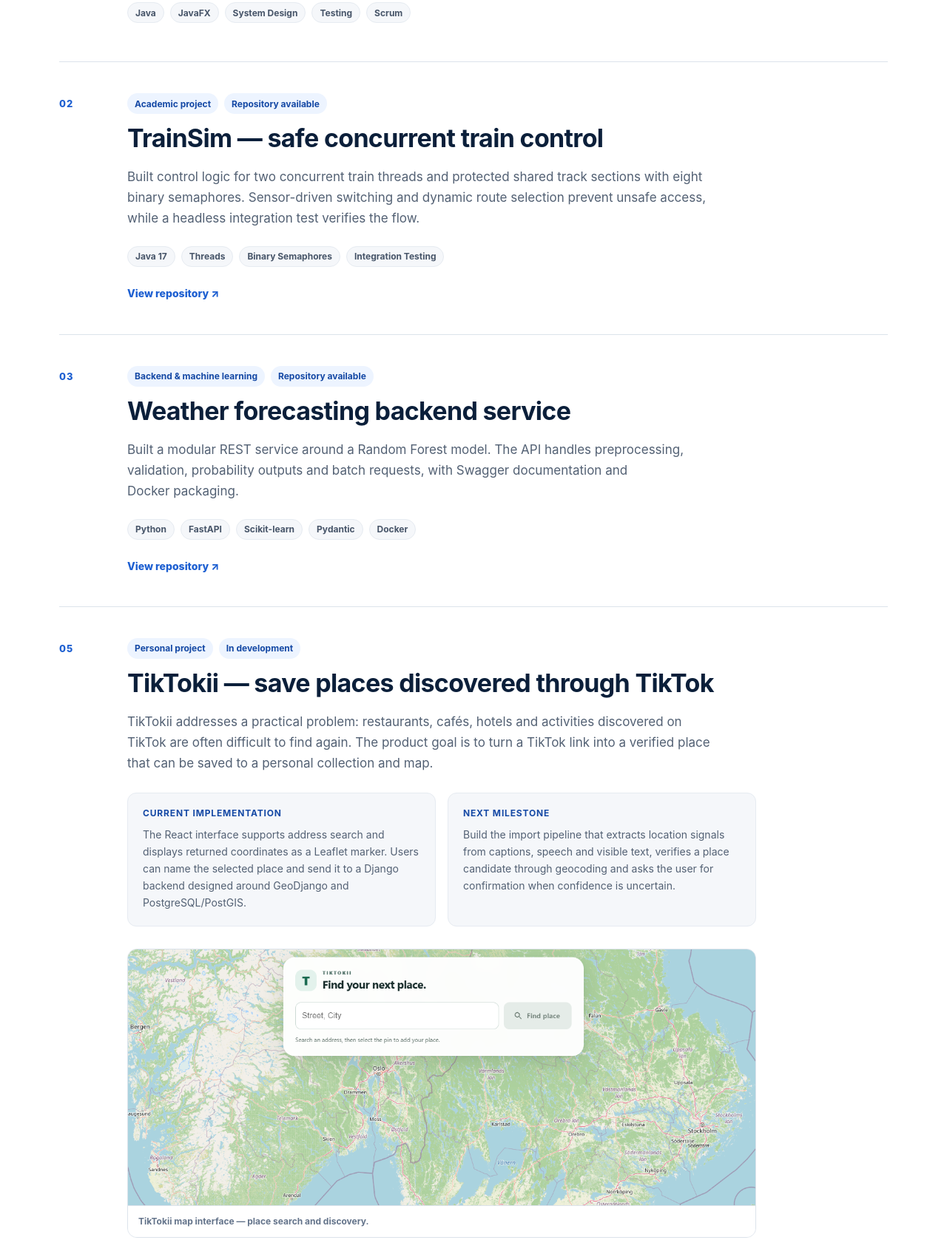
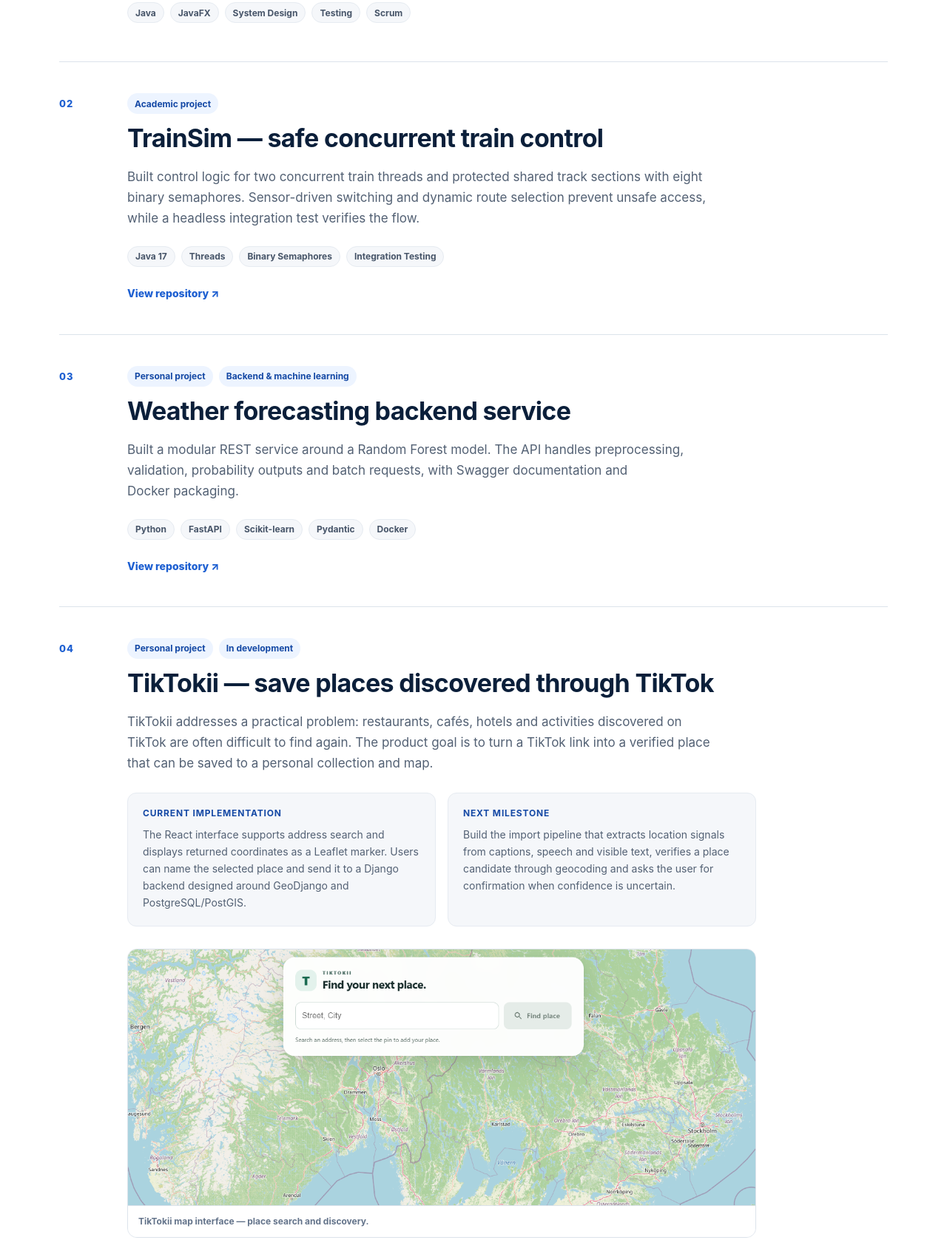
Before and after one commit to Mouqla/portfolio, a website: page index.html in a window 1280 px wide. Shown: the part 2496-4173 px from the top of the page at 74% size. Drawn offline with Linux system fonts and the light colour scheme.

Commit message:
fixed some issues (#4)

```diff
--- a/index.html
+++ b/index.html
@@ -238,9 +238,6 @@
               <div class="project-content">
                 <div class="project-meta">
                   <span data-i18n="projects.academic">Academic project</span>
-                  <span data-i18n="projects.repositoryAvailable"
-                    >Repository available</span
-                  >
                 </div>
                 <h3 data-i18n="trainsim.title">
                   TrainSim — safe concurrent train control
@@ -275,11 +272,9 @@
               <div class="project-index">03</div>
               <div class="project-content">
                 <div class="project-meta">
+                  <span data-i18n="projects.personal">Personal project</span>
                   <span data-i18n="projects.backendMl"
                     >Backend &amp; machine learning</span
-                  >
-                  <span data-i18n="projects.repositoryAvailable"
-                    >Repository available</span
                   >
                 </div>
                 <h3 data-i18n="weather.title">
@@ -312,7 +307,7 @@
             </article>
 
             <article class="project reveal">
-              <div class="project-index">05</div>
+              <div class="project-index">04</div>
               <div class="project-content">
                 <div class="project-meta">
                   <span data-i18n="projects.personal">Personal project</span>
--- a/translations.js
+++ b/translations.js
@@ -249,7 +249,7 @@ window.portfolioTranslations = {
       magisteraDate: "Mar 2026 — pågående",
       magisteraText:
         "Utvecklar webb- och logistikfunktioner i en befintlig kodbas, kartlägger tekniska beroenden, felsöker metodiskt och testar ändringar med hänsyn till befintlig funktionalitet.",
-      mathemTitle: "Leveransförare · Mathem / Mat.se",
+      mathemTitle: "Budbilschaufför · Mathem / Mat.se",
       mathemDate: "2020 — pågående",
       mathemText:
         "Ansvarar för kundkontakt, självständig planering och introduktion av nya kollegor parallellt med heltidsstudier. Rollen har stärkt mitt ansvarstagande, min kommunikation och min förmåga att arbeta strukturerat i högt tempo.",
```
